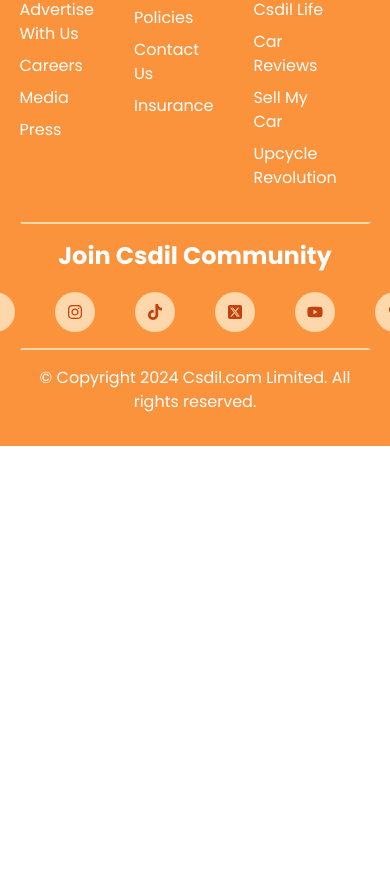
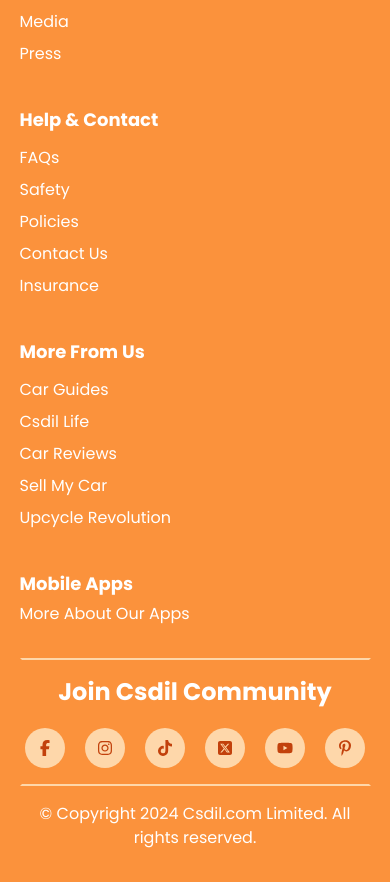
Before and after one commit to Jovicy/Csdil-Ecommerce, a React (Vite) app: page /add-product in a window 390 px wide. Shown: the part 1621-2503 px from the top of the page. Before the commit the page ends 2067 px from the top, so only its background shows below. Built offline with nearby package versions, Linux system fonts and the light colour scheme.

Commit message:
working on the mobile responsiveness

```diff
--- a/src/components/category/index.jsx
+++ b/src/components/category/index.jsx
@@ -15,9 +15,9 @@
                     <h1 className="font-semibold text-2xl">Featured Categories</h1>
                 </div>
                 {/* category products */}
-                <div className='flex justify-between gap-5'>
+                <div className='flex md:flex-nowrap flex-wrap justify-between md:gap-5 gap-y-5'>
                 {features.map((feature) => (
-                    <div className='shadow-md flex flex-col items-center justify-center gap-1 bg-white rounded-sm w-1/4'>
+                    <div className='shadow-md flex flex-col items-center justify-center gap-1 bg-white rounded-sm md:w-1/4 w-49'>
                         <img src={feature.image} className="w-full h-64"/>
                         <p className='text-base font-bold p-2'>{feature.title}</p>
                     </div>
--- a/src/components/footer/index.jsx
+++ b/src/components/footer/index.jsx
@@ -14,8 +14,8 @@
         <div className="py-8 bg-orange-400 w-full">
           <div className="container flex flex-col gap-4">
             {/* Footer Links */}
-            <div className="py-4 flex justify-between">
-              <div className="flex justify-between gap-10 w-2/4">
+            <div className="py-4 flex md:flex-row flex-col md:justify-between md:gap-0 gap-10">
+              <div className="flex md:flex-row flex-col justify-between gap-10 md:w-2/4 w-full">
                 <div className="flex flex-col gap-3">
                   <h3 className="font-bold text-lg">About Us</h3>
                   <ul className="flex flex-col gap-2">
@@ -23,8 +23,7 @@
                       <a href="#">About Csdil</a>
                     </li>
                     <li>
-                      <a href="#">Advertise With Us
-                      </a>
+                      <a href="#">Advertise With Us</a>
                     </li>
                     <li>
                       <a href="#">Careers</a>
@@ -78,7 +77,7 @@
                   </ul>
                 </div>
               </div>
-              <div className="w-2/4 flex justify-end">
+              <div className="md:w-2/4 w-full flex md:justify-end">
                 <div className="flex flex-col gap-1">
                   <h3 className="font-bold text-lg">Mobile Apps</h3>
                   <ul>
@@ -93,19 +92,33 @@
             <div className="flex justify-center border-2 border-orange-200 border-x-transparent py-4">
               <div className="flex flex-col items-center gap-5">
                 <h3 className="text-2xl font-bold">Join Csdil Community</h3>
-                <div className="flex gap-10">
-                  <div className="rounded-full h-10 w-10 flex justify-center items-center text-orange-700 bg-orange-200"><FaFacebookF /></div>
-                  <div className="rounded-full h-10 w-10 flex justify-center items-center text-orange-700 bg-orange-200"><FaInstagram /></div>
-                  <div className="rounded-full h-10 w-10 flex justify-center items-center text-orange-700 bg-orange-200"><FaTiktok /></div>
-                  <div className="rounded-full h-10 w-10 flex justify-center items-center text-orange-700 bg-orange-200"><FaSquareXTwitter /></div>
-                  <div className="rounded-full h-10 w-10 flex justify-center items-center text-orange-700 bg-orange-200"><FaYoutube /></div>
-                  <div className="rounded-full h-10 w-10 flex justify-center items-center text-orange-700 bg-orange-200"><FaPinterestP /></div>
+                <div className="flex flex-wrap md:gap-10 gap-5">
+                  <div className="rounded-full h-10 w-10 flex justify-center items-center text-orange-700 bg-orange-200">
+                    <FaFacebookF />
+                  </div>
+                  <div className="rounded-full h-10 w-10 flex justify-center items-center text-orange-700 bg-orange-200">
+                    <FaInstagram />
+                  </div>
+                  <div className="rounded-full h-10 w-10 flex justify-center items-center text-orange-700 bg-orange-200">
+                    <FaTiktok />
+                  </div>
+                  <div className="rounded-full h-10 w-10 flex justify-center items-center text-orange-700 bg-orange-200">
+                    <FaSquareXTwitter />
+                  </div>
+                  <div className="rounded-full h-10 w-10 flex justify-center items-center text-orange-700 bg-orange-200">
+                    <FaYoutube />
+                  </div>
+                  <div className="rounded-full h-10 w-10 flex justify-center items-center text-orange-700 bg-orange-200">
+                    <FaPinterestP />
+                  </div>
                 </div>
               </div>
             </div>
             {/* copyright */}
             <div className="text-center">
-              <p className="text-base">© Copyright 2024 Csdil.com Limited. All rights reserved.</p>
+              <p className="text-base">
+                © Copyright 2024 Csdil.com Limited. All rights reserved.
+              </p>
             </div>
           </div>
         </div>
--- a/src/components/newsletter/index.jsx
+++ b/src/components/newsletter/index.jsx
@@ -14,7 +14,7 @@
       <section className="py-8 bg-sky-700 flex flex-col justify-center items-center">
         <div className="container flex flex-col justify-center items-center gap-4">
           {/* title */}
-          <div className="flex flex-col gap-2 text-center w-1/2 text-white">
+          <div className="flex flex-col gap-2 text-center md:w-1/2 w-full text-white">
             <h1 className="font-black text-3xl">Subscribe to our newsletter</h1>
             <p className="font-normal text-gray-300 text-base">
               Praesent fringilla erat a lacinia egestas. Donec vehicula tempor
@@ -22,7 +22,7 @@
             </p>
           </div>
           {/* form */}
-          <div className="bg-white w-2/5 rounded-md p-2 flex justify-between items-center">
+          <div className="bg-white md:w-2/5 w-full rounded-md p-2 flex justify-between items-center">
             <input type="text" placeholder="Email Address" className="w-1/2 h-full"/>
             <div>
               <button className="bg-orange-400 rounded-md py-3 px-6 uppercase flex items-center gap-1 text-white font-semibold">
@@ -32,7 +32,7 @@
             </div>
           </div>
           {/* sponsors */}
-          <div className="flex gap-12 items-center">
+          <div className="flex flex-wrap justify-center md:gap-12 gap-5 items-center">
             <div>
               <img src={sponsor1} />
             </div>
--- a/src/components/products/index.jsx
+++ b/src/components/products/index.jsx
@@ -11,14 +11,14 @@
         <div className="container py-10 flex flex-col gap-5 justify-center">
           {/* Product title */}
           <div>
-            <h1 className="font-semibold text-2xl">Discover more Good Finds</h1>
+            <h1 className="font-semibold text-2xl">Trending Ads</h1>
           </div>
           <div className="flex gap-1 justify-between flex-wrap">
             {products.map((product) => (
-              <div className="flex flex-col bg-gray-50 w-[24%] rounded-md mb-3 h-auto">
+              <div className="flex flex-col bg-gray-50 md:w-[24%] w-full rounded-md mb-3 h-auto">
                 {/* price cart image */}
                 <div className="relative">
-                  <div className="h-72">
+                  <div className="md:h-72 h-full">
                     <img
                       src={product.image}
                       className="rounded-t-md h-full w-full"
--- a/tailwind.config.js
+++ b/tailwind.config.js
@@ -9,7 +9,13 @@
       width: {
         '30': '30%',
         '22': '22.5%',
+        '49': '48.5%',
         's80': '90vw',
+      },
+      screens: {
+        xs: "480px",
+        sm: "768px",
+        md: "1000px"
       }
     },
   },
```
Also changed, not shown: src/components/news/index.jsx (+7 -7 lines).
